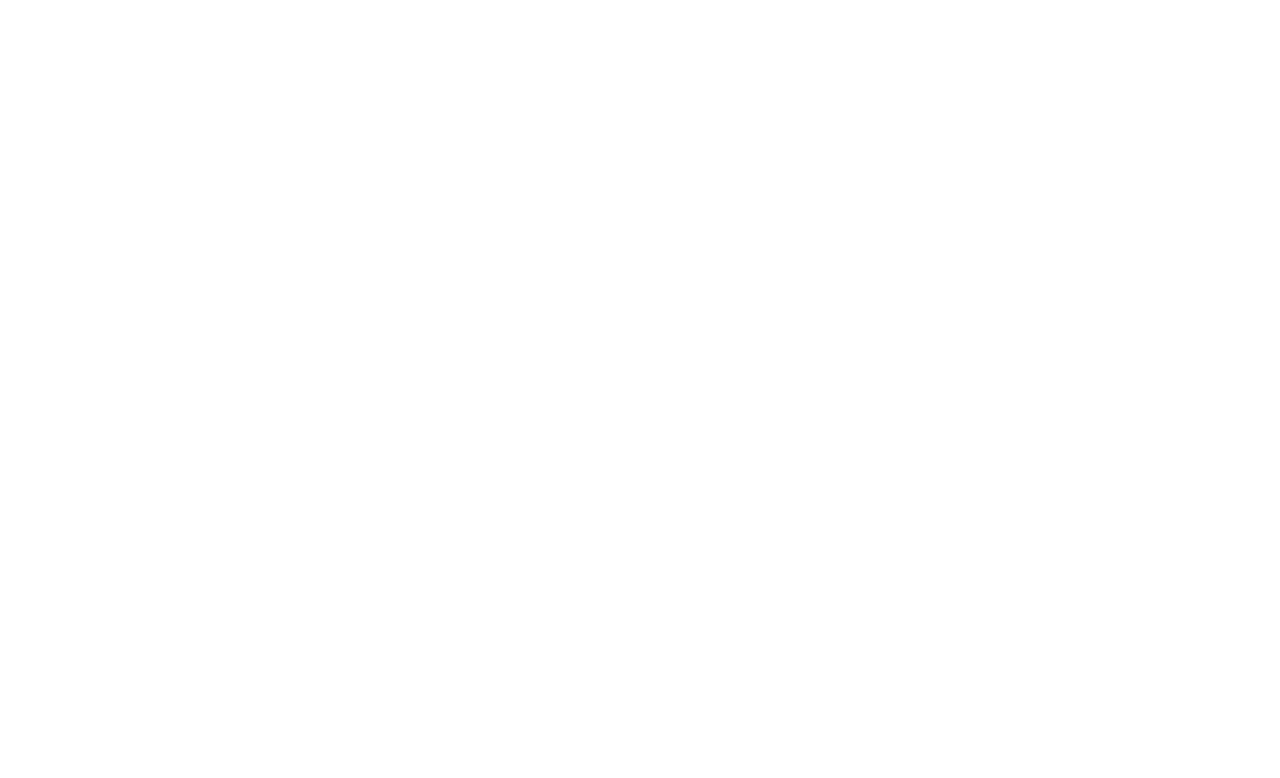
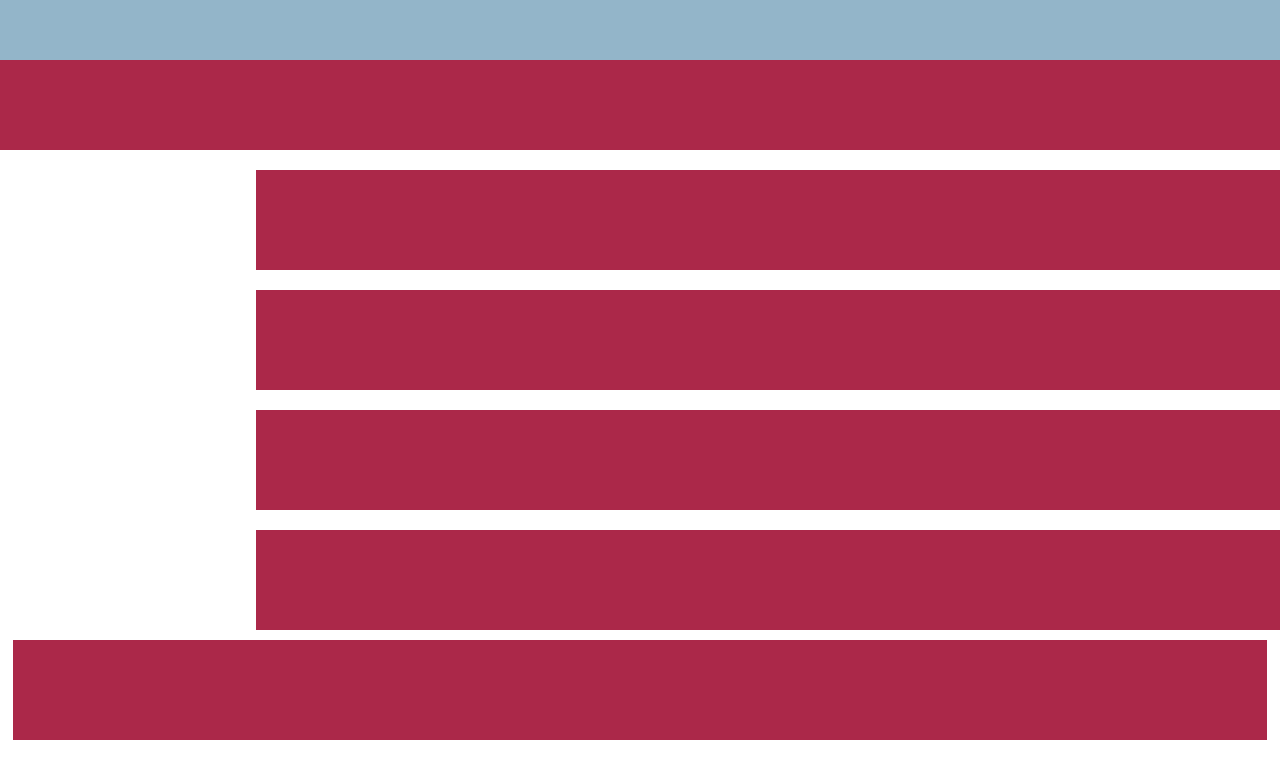
Before and after one commit to josephjjrr/hack_1-Flex, a plain HTML site: page index.html in a window 1280 px wide. Drawn offline with Linux system fonts and the light colour scheme.

Commit message:
feat: flex

```diff
--- a/index.html
+++ b/index.html
@@ -1,11 +1,23 @@
 <!DOCTYPE html>
-<html lang="en">
+<html lang="es">
 <head>
     <meta charset="UTF-8">
     <meta name="viewport" content="width=device-width, initial-scale=1.0">
-    <title>H-1</title>
+    <title>float hack_1</title>
+    <link rel="stylesheet" href="/style/style.css">
 </head>
 <body>
-
+    <header class="container-1">
+        <div class="top"></div>
+    </header>
+    <main class="container-2">
+        <div class="center"></div>
+        <div class="center"></div>
+        <div class="center"></div>
+        <div class="center"></div>
+    </main>
+    <footer class="container-3">
+        <div id="abajo"></div>
+    </footer>
 </body>
 </html>
--- a/style/style.css
+++ b/style/style.css
@@ -0,0 +1,46 @@
+*{
+    margin: 0px;
+    padding: 0px;
+}
+::after,
+::before{box-sizing: content-box;}
+
+.container-1{
+    display: flex;
+    flex-wrap: wrap;
+    height: 150px;
+    width: 100%;
+    background-color: #AB2849;
+}
+.top{
+
+    height: 40%;
+    width: 100%;
+    background-color: #93B5C9;
+
+}
+.container-2{
+    display: flex;
+    flex-wrap: wrap;
+    justify-content: flex-end;
+    height: 400px;
+
+}
+.center{
+    background-color: #AB2849;
+    height: 25%;
+    width: 80%;
+    margin-top: 20px;
+
+}
+footer {
+    display: flex;
+    flex-wrap: wrap;
+    justify-content: center;
+    height: 100px;
+    margin-top: 90px;
+}
+#abajo{
+    background-color: #AB2849;
+    width: 98%;
+}
```
